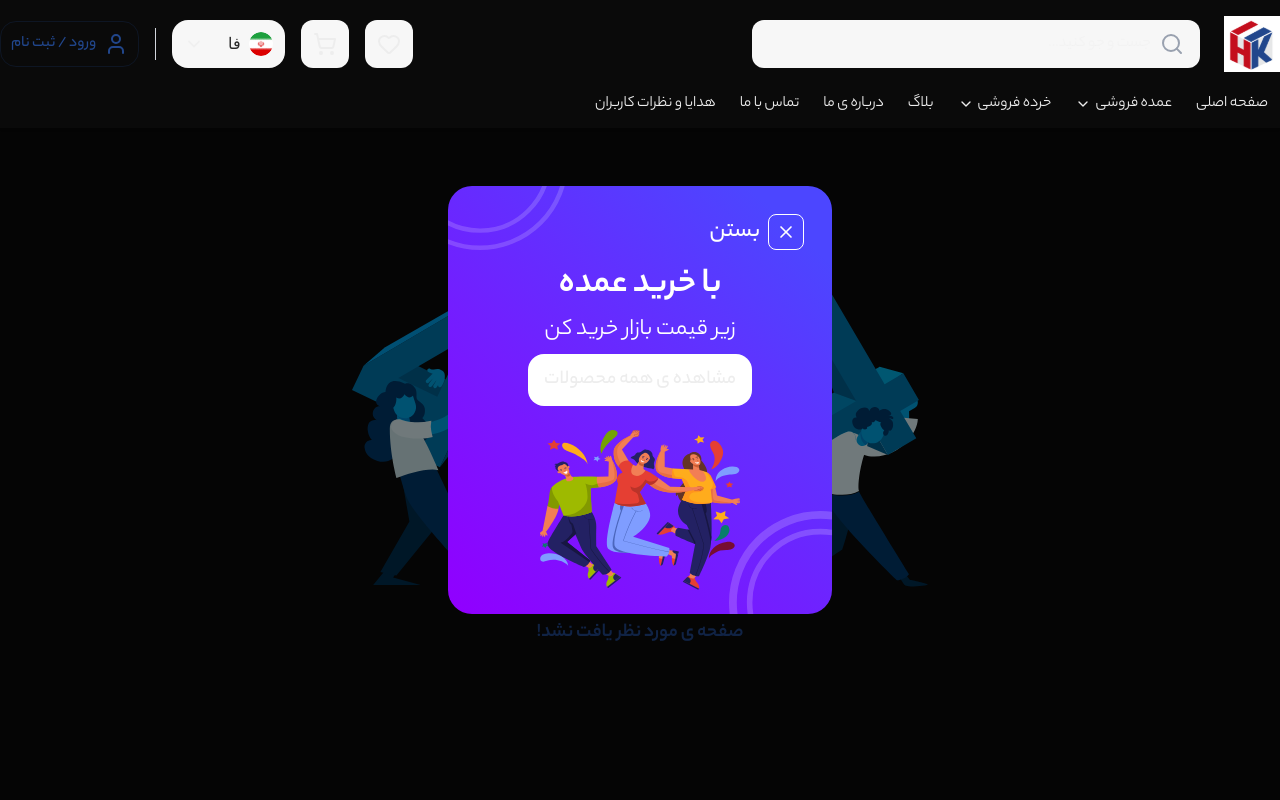
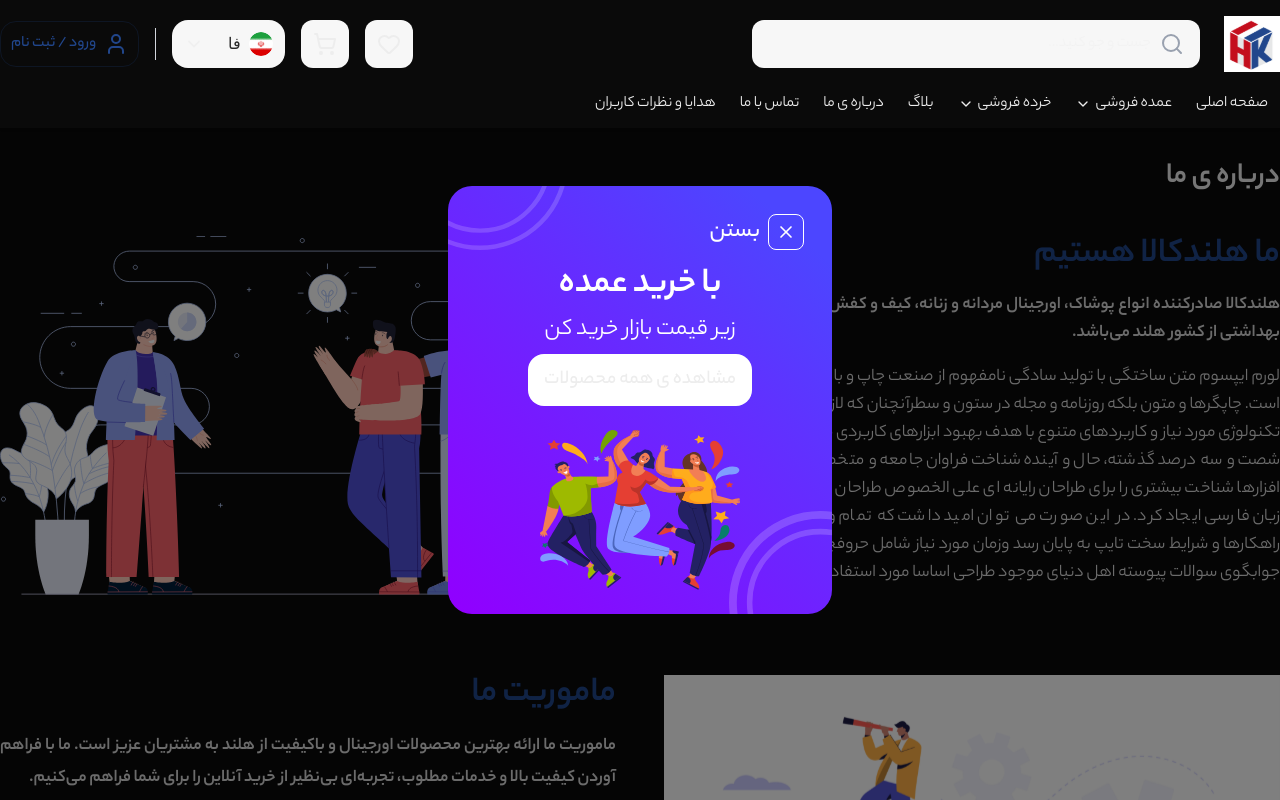
Before and after one commit to erfanheshmati/hollandkala-ecommerce-web-app, a Next.js app: page /about in a window 1280 px wide. Before the commit this address had no page. Shown: the top 800 px of the page. Built offline with nearby package versions, Linux system fonts and the light colour scheme.

Commit message:
Create about page

```diff
--- /dev/null
+++ b/app/(root)/about/page.tsx
@@ -0,0 +1,87 @@
+import Image from 'next/image';
+
+export default function AboutPage() {
+  return (
+    <div className='container flex flex-col gap-10 pt-28 md:pt-40'>
+      {/* Page Title */}
+      <h1 className='text-2xl md:text-3xl font-bold'>درباره ی ما</h1>
+
+      {/* Intro Section */}
+      <section className='flex flex-col lg:flex-row gap-4 sm:gap-6 md:gap-8 lg:gap-10 xl:gap-12'>
+        <div className='flex flex-col gap-4 w-full lg:w-1/2'>
+          <h2 className='text-3xl md:text-4xl font-bold text-primary'>
+            ما هلندکالا هستیم
+          </h2>
+          <p className='text-lg font-bold text-foreground/90 text-justify'>
+            هلندکالا صادرکننده انواع پوشاک، اورجینال مردانه و زنانه، کیف و کفش و
+            لوازم ورزشی و آرایشی و بهداشتی از کشور هلند می‌باشد.
+          </p>
+          <p className='text-base md:text-lg leading-7 text-foreground/90 text-justify'>
+            لورم ایپسوم متن ساختگی با تولید سادگی نامفهوم از صنعت چاپ و با
+            استفاده از طراحان گرافیک است. چاپگرها و متون بلکه روزنامه و مجله در
+            ستون و سطرآنچنان که لازم است و برای شرایط فعلی تکنولوژی مورد نیاز و
+            کاربردهای متنوع با هدف بهبود ابزارهای کاربردی می باشد. کتابهای زیادی
+            در شصت و سه درصد گذشته، حال و آینده شناخت فراوان جامعه و متخصصان را
+            می طلبد تا با نرم افزارها شناخت بیشتری را برای طراحان رایانه ای علی
+            الخصوص طراحان خلاقی و فرهنگ پیشرو در زبان فارسی ایجاد کرد. در این
+            صورت می توان امید داشت که تمام و دشواری موجود در ارائه راهکارها و
+            شرایط سخت تایپ به پایان رسد وزمان مورد نیاز شامل حروفچینی دستاوردهای
+            اصلی و جوابگوی سوالات پیوسته اهل دنیای موجود طراحی اساسا مورد
+            استفاده قرار گیرد.
+          </p>
+        </div>
+        <div className='flex items-center justify-center w-full lg:w-1/2'>
+          <Image
+            src='/images/about-1.svg'
+            alt='about-1'
+            width={500}
+            height={500}
+            className='w-full h-auto object-cover'
+          />
+        </div>
+      </section>
+
+      {/* Mission and Stats */}
+      <section className='flex flex-col lg:flex-row-reverse gap-4 sm:gap-6 md:gap-8 lg:gap-10 xl:gap-12 my-10'>
+        <div className='flex flex-col gap-4 w-full lg:w-1/2'>
+          <h3 className='text-3xl md:text-4xl font-bold text-primary'>
+            ماموریت ما
+          </h3>
+          <p className='text-base md:text-lg font-bold leading-8 text-foreground/90 text-justify'>
+            ماموریت ما ارائه بهترین محصولات اورجینال و باکیفیت از هلند به
+            مشتریان عزیز است. ما با فراهم آوردن کیفیت بالا و خدمات مطلوب،
+            تجربه‌ای بی‌نظیر از خرید آنلاین را برای شما فراهم می‌کنیم.
+          </p>
+          <p className='text-sm md:text-base text-foreground/80'>
+            ما افتخار ارائه خدمات به هزاران مشتری راضی را داریم
+          </p>
+          <div className='flex flex-wrap items-center justify-between gap-1 mt-4'>
+            <div className='rounded-full border border-foreground/20 p-4 text-center'>
+              <div className='text-sm text-foreground/80 mb-2'>فروشنده</div>
+              <div className='text-2xl font-bold text-primary'>+3734</div>
+            </div>
+            <div className='rounded-full border border-foreground/20 p-4 text-center'>
+              <div className='text-sm text-foreground/80 mb-2'>ثبت نام</div>
+              <div className='text-2xl font-bold text-primary'>+3834</div>
+            </div>
+            <div className='rounded-full border border-foreground/20 p-4 text-center'>
+              <div className='text-sm text-foreground/80 mb-2 line-clamp-1'>
+                فروش روزانه
+              </div>
+              <div className='text-2xl font-bold text-primary'>+3734</div>
+            </div>
+          </div>
+        </div>
+        <div className='flex items-center justify-center w-full lg:w-1/2'>
+          <Image
+            src='/images/about-2.svg'
+            alt='about-1'
+            width={500}
+            height={500}
+            className='w-full h-auto object-cover'
+          />
+        </div>
+      </section>
+    </div>
+  );
+}
```
Also changed, not shown: public/images/about-1.svg (added), public/images/about-2.svg (added).
